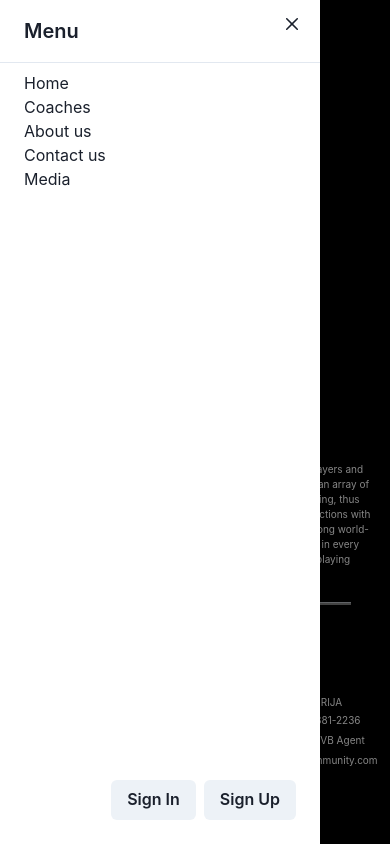
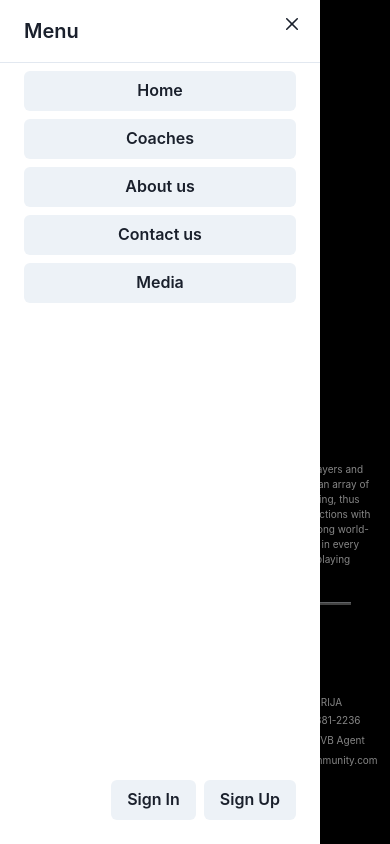
Before and after one commit to gburgazliev/voleyball-team, a React (Vite) app in the folder my-app/: page /auth/login in a window 390 px wide. Both pictures are taken after a click on the button "MENU". Built offline with nearby package versions, Linux system fonts and the light colour scheme; no server answers.

Commit message:
change mobileheader buttons style

```diff
--- a/my-app/src/components/mobileHeader/MobileHeader.jsx
+++ b/my-app/src/components/mobileHeader/MobileHeader.jsx
@@ -16,6 +16,8 @@ import { useState, useEffect } from "react";
 import { onAuthStateChanged } from "firebase/auth"
 import { auth } from "../../../firebase/firebase-config"
 import { useAuth } from "../../context/AuthContext";
+import { color } from "framer-motion";
+import { useLocation } from 'react-router-dom';
 
 
 
@@ -25,6 +27,7 @@ const MobileHeader = () => {
     const [user, setUser] = useState(null);
     const navigate = useNavigate();
     const { logout } = useAuth();
+    const location = useLocation();
 
 
     useEffect(() => {
@@ -49,14 +52,17 @@ const MobileHeader = () => {
                     <DrawerHeader borderBottomWidth='1px'>Menu</DrawerHeader>
                     <DrawerCloseButton />
                     <DrawerBody >
-                        <Text onClick={() => { navigate('/'); onClose() }} _hover={{ color: 'orange', cursor: 'pointer' }}>Home</Text>
-                        <Text>Coaches</Text>
-                        <Text onClick={() => { navigate('/about-us'); onClose() }}>About us</Text>
-                        <Text onClick={() => { navigate('/contact'); onClose() }} _hover={{ color: 'orange', cursor: 'pointer' }}>Contact us</Text>
-                        <Text>Media</Text>
+                        <Stack>
+                              <Button bg={location.pathname === '/' ? 'orange' : 'gray.100'}  _hover={{ color: 'orange', cursor: 'pointer' }} _active={{ backgroundColor: 'orange', color: 'white' }} onClick={() => { navigate('/') }}>Home</Button>
+                        <Button  _hover={{ color: 'orange', cursor: 'pointer' }} _active={{ backgroundColor: 'orange', color: 'white' }}>Coaches</Button>
+                        <Button bg={location.pathname === '/about-us' ? 'orange' : 'gray.100'}  _hover={{ color: 'orange', cursor: 'pointer' }}_active={{ backgroundColor: 'orange', color: 'white' }} onClick={() => { navigate('/about-us') }}>About us</Button>
+                        <Button  bg={location.pathname === '/contact' ? 'orange' : 'gray.100'}_hover={{ color: 'orange', cursor: 'pointer' }} _active={{ backgroundColor: 'orange', color: 'white' }} onClick={() => { navigate('/contact')}} >Contact us</Button>
+                        <Button>Media</Button>
+                        </Stack>
+
                     </DrawerBody>
                     <DrawerFooter >
-                        {user ? <Button onClick={() => { navigate('/'); logout(); onClose() }}>Sign Out</Button> : <> <Button m={2} onClick={() => navigate('/auth/login')}>Sign In</Button>
+                        {user ? <Button onClick={() => { navigate('/'); logout(); onClose()}}>Sign Out</Button> : <> <Button m={2} onClick={() => navigate('/auth/login')}>Sign In</Button>
                             <Button onClick={() => navigate('/auth/register')}>Sign Up</Button></>}
 
                     </DrawerFooter>
```
